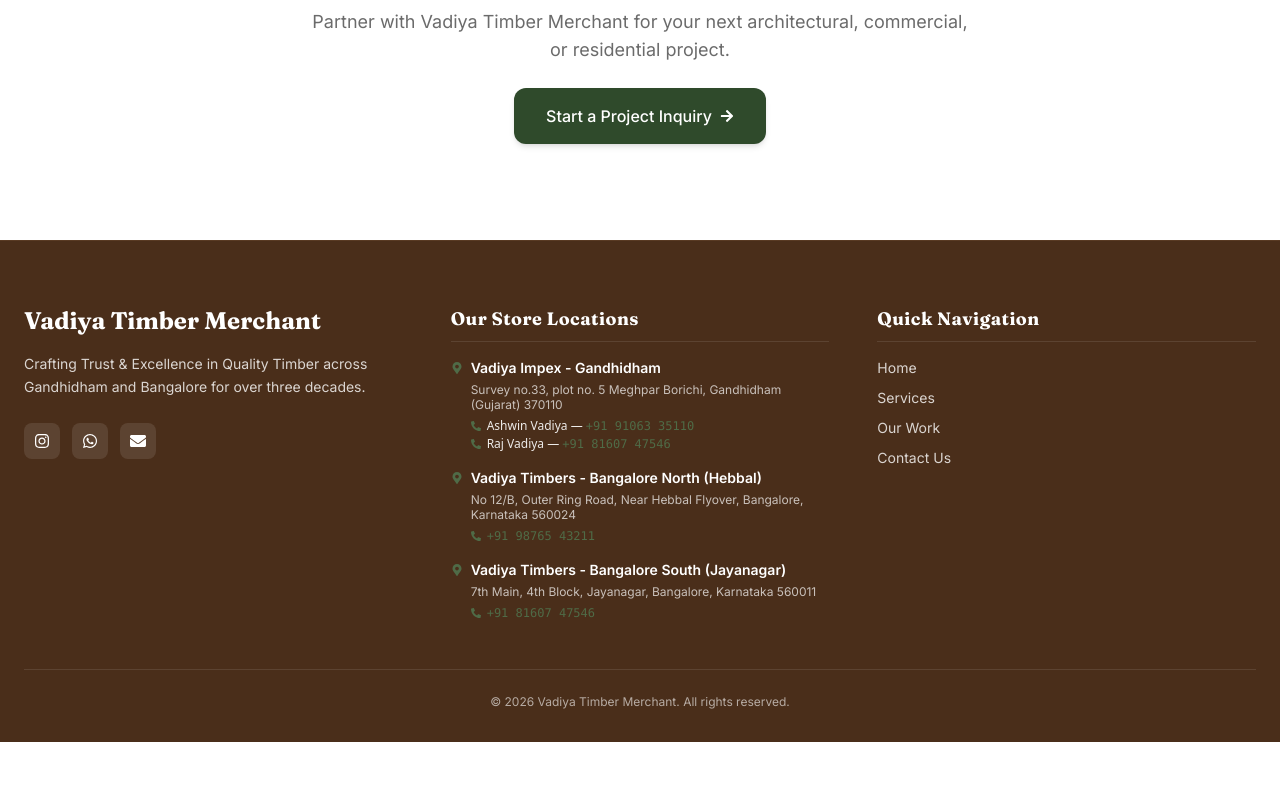
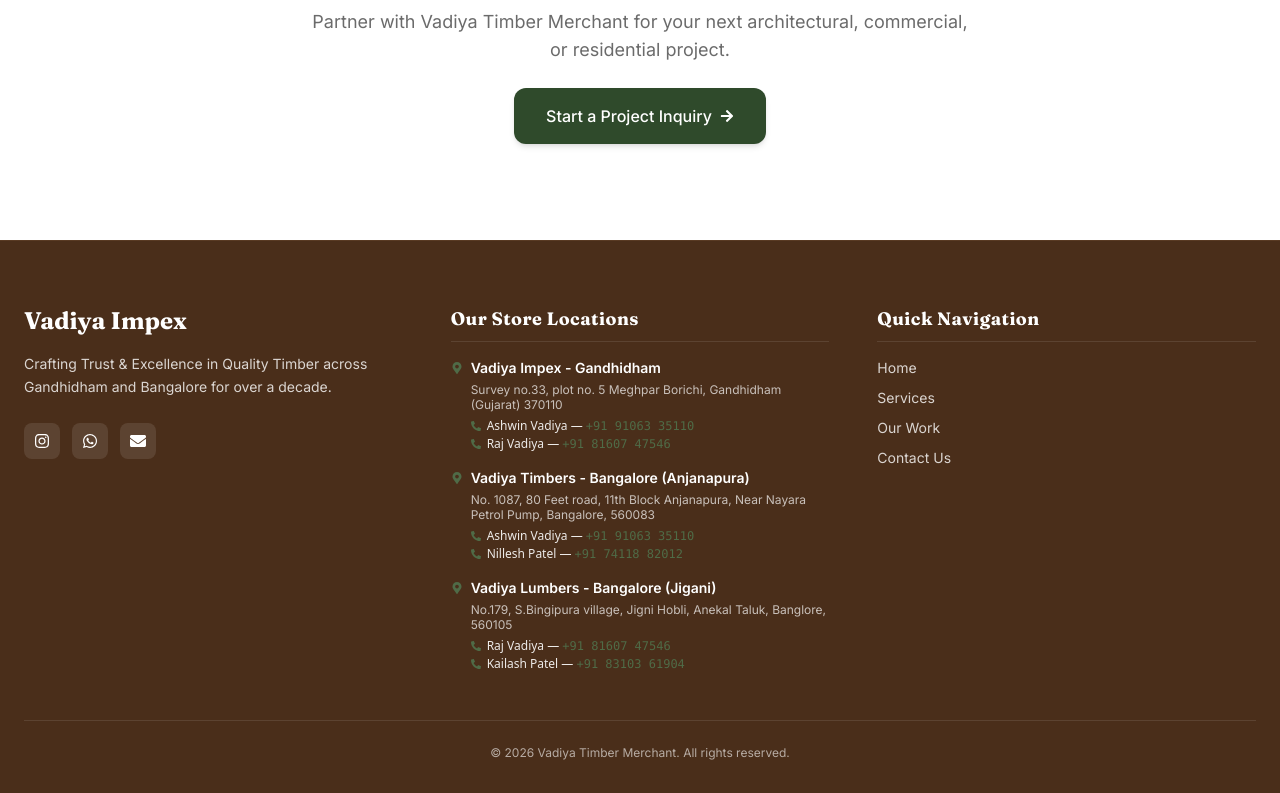
Before and after one commit to prathamp-cyber/Vadiya-Timber, a React (Vite) app: page /our-work in a window 1280 px wide. Shown: the part 1094-1887 px from the top of the page. Before the commit the page ends 1836 px from the top, so only its background shows below. Built offline with nearby package versions, Linux system fonts and the light colour scheme.

Commit message:
Update store addresses, contact information, branding, mobile responsiveness, and hero GST layout

```diff
--- a/src/components/Footer.jsx
+++ b/src/components/Footer.jsx
@@ -1,9 +1,17 @@
-import React from 'react';
+import React, { useState } from 'react';
 import { Link } from 'react-router-dom';
 import { FaInstagram, FaWhatsapp, FaEnvelope, FaMapMarkerAlt, FaPhoneAlt } from 'react-icons/fa';
 import { stores } from '../data/stores';
 
 export default function Footer() {
+  const [tooltip, setTooltip] = useState(null);
+
+  const handleComingSoon = (e, type) => {
+    e.preventDefault();
+    setTooltip(type);
+    setTimeout(() => setTooltip(null), 2500);
+  };
+
   return (
     <footer
       className="bg-brown-walnut text-background-secondary pt-16 pb-8 px-6 border-t border-brown-tan/30"
@@ -15,40 +23,63 @@ export default function Footer() {
         <div className="space-y-4">
           <div className="flex items-center gap-3">
             <h3 className="font-heading text-2xl font-bold text-white">
-              Vadiya Timber Merchant
+              Vadiya Impex
             </h3>
           </div>
           <p className="font-body text-white/80 text-sm leading-relaxed max-w-sm">
-            Crafting Trust & Excellence in Quality Timber across Gandhidham and Bangalore for over three decades.
+            Crafting Trust & Excellence in Quality Timber across Gandhidham and Bangalore for over a decade.
           </p>
 
           {/* Social Icons */}
-          <div className="pt-2 flex items-center gap-3">
+          <div className="pt-2 flex items-center gap-3 relative">
+            {/* Instagram Icon with Coming Soon Tooltip */}
+            <div className="relative inline-block">
+              <button
+                type="button"
+                onClick={(e) => handleComingSoon(e, 'Instagram')}
+                title="Instagram coming soon"
+                aria-label="Instagram coming soon"
+                className="w-9 h-9 rounded-lg bg-white/10 hover:bg-green-deep flex items-center justify-center text-white transition-colors duration-200 cursor-pointer"
+              >
+                <FaInstagram className="w-4 h-4" />
+              </button>
+              {tooltip === 'Instagram' && (
+                <div className="absolute bottom-full left-1/2 -translate-x-1/2 mb-2 px-2.5 py-1 text-xs font-medium text-white bg-black/90 rounded shadow-md whitespace-nowrap z-50 pointer-events-none">
+                  Instagram coming soon
+                  <div className="absolute top-full left-1/2 -translate-x-1/2 border-4 border-transparent border-t-black/90" />
+                </div>
+              )}
+            </div>
+
+            {/* WhatsApp Click-to-Chat Link */}
             <a
-              href="https://instagram.com"
+              href="https://wa.me/919106335110?text=Hi%2C%20I%27m%20interested%20in%20learning%20more%20about%20Vadiya%20Impex%27s%20timber%20services."
               target="_blank"
-              rel="noreferrer"
-              aria-label="Instagram"
-              className="w-9 h-9 rounded-lg bg-white/10 hover:bg-green-deep flex items-center justify-center text-white transition-colors duration-200"
-            >
-              <FaInstagram className="w-4 h-4" />
-            </a>
-            <a
-              href="https://wa.me/919106335110"
-              target="_blank"
-              rel="noreferrer"
+              rel="noopener noreferrer"
               aria-label="WhatsApp"
               className="w-9 h-9 rounded-lg bg-white/10 hover:bg-green-deep flex items-center justify-center text-white transition-colors duration-200"
             >
               <FaWhatsapp className="w-4 h-4" />
             </a>
-            <a
-              href="mailto:contact@vadiyatimbers.com"
-              aria-label="Email"
-              className="w-9 h-9 rounded-lg bg-white/10 hover:bg-green-deep flex items-center justify-center text-white transition-colors duration-200"
-            >
-              <FaEnvelope className="w-4 h-4" />
-            </a>
+
+            {/* Email Icon with Coming Soon Tooltip */}
+            <div className="relative inline-block">
+              <button
+                type="button"
+                onClick={(e) => handleComingSoon(e, 'Email')}
+                title="Email coming soon"
+                aria-label="Email coming soon"
+                className="w-9 h-9 rounded-lg bg-white/10 hover:bg-green-deep flex items-center justify-center text-white transition-colors duration-200 cursor-pointer"
+              >
+                <FaEnvelope className="w-4 h-4" />
+              </button>
+              {tooltip === 'Email' && (
+                <div className="absolute bottom-full left-1/2 -translate-x-1/2 mb-2 px-2.5 py-1 text-xs font-medium text-white bg-black/90 rounded shadow-md whitespace-nowrap z-50 pointer-events-none">
+                  Email coming soon
+                  <div className="absolute top-full left-1/2 -translate-x-1/2 border-4 border-transparent border-t-black/90" />
+                </div>
+              )}
+            </div>
           </div>
         </div>
 
--- a/src/components/Navbar.jsx
+++ b/src/components/Navbar.jsx
@@ -61,13 +61,20 @@ export default function Navbar() {
         }`}
     >
       <div className="max-w-content mx-auto px-6 h-20 flex items-center justify-between">
-        {/* Left: Brand Logo Text */}
-        <Link to="/" className="flex items-center gap-3 group">
+        {/* Left: Brand Logo Text & GST */}
+        <Link to="/" className="flex flex-col text-left group">
           <span
             className={`font-heading text-xl md:text-2xl font-bold tracking-tight transition-colors duration-300 ${isTransparent ? 'text-white' : 'text-brown-walnut'
               }`}
           >
             Vadiya Impex
+          </span>
+          <span
+            className={`font-body text-[11px] sm:text-xs font-medium tracking-wide transition-colors duration-300 leading-tight pt-0.5 ${isTransparent ? 'text-white/80' : 'text-text-muted'
+              }`}
+            style={isTransparent ? { textShadow: '0 1px 4px rgba(0,0,0,0.5)' } : {}}
+          >
+            GST No. 24AASFV6101B1ZF
           </span>
         </Link>
 
--- a/src/data/stores.js
+++ b/src/data/stores.js
@@ -44,16 +44,22 @@ export const stores = [
   },
   {
     id: "bangalore-1",
-    name: "Vadiya Timbers - Bangalore North (Hebbal)",
+    name: "Vadiya Timbers - Bangalore (Anjanapura)",
     city: "Bangalore",
-    address: "No 12/B, Outer Ring Road, Near Hebbal Flyover, Bangalore, Karnataka 560024",
-    phone: "+91 98765 43211",
+    address: "No. 1087, 80 Feet road, 11th Block Anjanapura, Near Nayara Petrol Pump, Bangalore, 560083",
+    fullAddress: "No. 1087, 80 Feet road, 11th Block Anjanapura, Near Nayara Petrol Pump, Bangalore, 560083",
+    contactName: "Ashwin Vadiya",
+    phone: "+91 91063 35110",
+    contacts: [
+      { name: "Ashwin Vadiya", phone: "+91 91063 35110" },
+      { name: "Nillesh Patel", phone: "+91 74118 82012" }
+    ],
     tagline: "Architectural & Hardwood Showroom",
-    description: "Serving North Bangalore's architects, interior designers, and luxury builders with handpicked Burmese teak, Honne, and engineered wood planks.",
+    description: "Serving Bangalore's architects, interior designers, and luxury builders with handpicked Burmese teak, Honne, and engineered wood planks.",
     longDescription: [
-      "Strategically situated along the Outer Ring Road near Hebbal Flyover, our Bangalore North showroom caters to the capital's top architects, luxury residential builders, and commercial space designers. This experience center showcases curated selections of seasoned Burmese Teak, Honne, Sal, and exotic imported hardwoods.",
+      "Strategically situated along 80 Feet Road in Anjanapura, our Bangalore showroom caters to the capital's top architects, luxury residential builders, and commercial space designers. This experience center showcases curated selections of seasoned Burmese Teak, Honne, Sal, and exotic imported hardwoods.",
       "The showroom features full-scale mockups of architectural wood ceiling paneling, floating teak stairs, solid hardwood flooring, and custom acoustic wall cladding. Clients can inspect live wood grain samples, touch natural oil finishes, and work directly with our timber consultants to specify exact dimensions for luxury villas and corporate projects.",
-      "With an integrated staging warehouse attached to the showroom, Hebbal provides rapid site deliveries and cut-to-spec edge profiling services throughout North Bangalore, Yelahanka, and the airport corridor."
+      "With an integrated staging warehouse attached to the showroom, Anjanapura provides rapid site deliveries and cut-to-spec edge profiling services throughout Bangalore and nearby corridors."
     ],
     image: "/images/bangalore-1.jpg",
     images: [
@@ -76,20 +82,26 @@ export const stores = [
       { label: "Premium Veneers", icon: "FaLayerGroup" },
       { label: "On-Site Staging", icon: "FaTruck" }
     ],
-    mapsUrl: "https://www.google.com/maps/search/?api=1&query=Outer+Ring+Road+Hebbal+Bangalore+Karnataka",
-    embedMapUrl: "https://maps.google.com/maps?q=Hebbal%20Outer%20Ring%20Road%20Bangalore&t=&z=14&ie=UTF8&iwloc=&output=embed"
+    mapsUrl: "https://www.google.com/maps/search/?api=1&query=11th+Block+Anjanapura+Near+Nayara+Petrol+Pump+Bangalore+560083",
+    embedMapUrl: "https://maps.google.com/maps?q=11th%20Block%20Anjanapura%20Near%20Nayara%20Petrol%20Pump%20Bangalore&t=&z=14&ie=UTF8&iwloc=&output=embed"
   },
   {
     id: "bangalore-2",
-    name: "Vadiya Timbers - Bangalore South (Jayanagar)",
+    name: "Vadiya Lumbers - Bangalore (Jigani)",
     city: "Bangalore",
-    address: "7th Main, 4th Block, Jayanagar, Bangalore, Karnataka 560011",
+    address: "No.179, S.Bingipura village, Jigni Hobli, Anekal Taluk, Banglore, 560105",
+    fullAddress: "No.179, S.Bingipura village, Jigni Hobli, Anekal Taluk, Banglore, 560105",
+    contactName: "Raj Vadiya",
     phone: "+91 81607 47546",
+    contacts: [
+      { name: "Raj Vadiya", phone: "+91 81607 47546" },
+      { name: "Kailash Patel", phone: "+91 83103 61904" }
+    ],
     tagline: "Retail & Interior Wood Craft Store",
     description: "Specializing in high-grade furniture timber, solid wood doors, and tailored wood cuts for home renovations and bespoke carpentry.",
     longDescription: [
-      "Located in the vibrant heart of Jayanagar 4th Block, our South Bangalore retail store is dedicated to interior wood crafting, home renovation timber, and bespoke carpentry supplies. Designed with an inviting, tactile layout, homeowners and master carpenters can select premium grade wood cuts for custom doors, window frames, and heirloom furniture.",
-      "Our Jayanagar facility maintains an extensive stock of seasoned Teak wood door frames, flush doors, decorative timber beads, and furniture-grade planks ready for immediate pickup or localized delivery across South Bangalore, JP Nagar, and Koramangala.",
+      "Located in Jigani Industrial Area, our Bangalore store is dedicated to interior wood crafting, home renovation timber, and bespoke carpentry supplies. Designed with an inviting, tactile layout, homeowners and master carpenters can select premium grade wood cuts for custom doors, window frames, and heirloom furniture.",
+      "Our Jigani facility maintains an extensive stock of seasoned Teak wood door frames, flush doors, decorative timber beads, and furniture-grade planks ready for immediate pickup or localized delivery across Bangalore, Electronic City, and Anekal.",
       "Our in-store woodcraft specialists provide technical advice on timber selection, oil polishing techniques, moisture content testing, and custom edge chamfering, ensuring every home woodworking project is built to last for generations."
     ],
     image: "/images/bangalore-2.jpg",
@@ -113,7 +125,7 @@ export const stores = [
       { label: "Furniture Grade Wood", icon: "FaCubes" },
       { label: "Polish & Treatment Advice", icon: "FaAward" }
     ],
-    mapsUrl: "https://www.google.com/maps/search/?api=1&query=4th+Block+Jayanagar+Bangalore+Karnataka",
-    embedMapUrl: "https://maps.google.com/maps?q=Jayanagar%204th%20Block%20Bangalore&t=&z=14&ie=UTF8&iwloc=&output=embed"
+    mapsUrl: "https://www.google.com/maps/search/?api=1&query=Jigani+Industrial+Area+Bangalore+Karnataka",
+    embedMapUrl: "https://maps.google.com/maps?q=Jigani%20Industrial%20Area%20Bangalore&t=&z=14&ie=UTF8&iwloc=&output=embed"
   }
 ];
--- a/src/index.css
+++ b/src/index.css
@@ -11,12 +11,14 @@
   --color-brown-tan: #7A5738;
 }
 
-body {
+html, body {
   font-family: var(--font-body);
   color: #2B2B2B;
   background-color: #FFFFFF;
   margin: 0;
   padding: 0;
+  overflow-x: hidden;
+  max-width: 100vw;
   -webkit-font-smoothing: antialiased;
 }
 
--- a/src/pages/Home.jsx
+++ b/src/pages/Home.jsx
@@ -39,40 +39,16 @@ export default function Home() {
 
   const timberSpecies = [
     {
-      id: "burmese-teak",
-      name: "Burmese Teak",
+      id: "burma-border",
+      name: "Burma Border",
       image: "/images/gallery-4.jpg",
       note: "Prized for exceptional natural oils, rich golden grain, and unmatched weather resistance."
     },
     {
-      id: "honne",
-      name: "Honne (Merbau)",
+      id: "teak-wood",
+      name: "Teak wood",
       image: "/images/gallery-2.jpg",
       note: "Renowned for high structural density, deep reddish-brown tones, and termite resistance."
-    },
-    {
-      id: "sal-wood",
-      name: "Sal Wood",
-      image: "/images/gallery-1.jpg",
-      note: "Heavy-duty structural hardwood ideal for heavy beams, door frames, and outdoor construction."
-    },
-    {
-      id: "pine-wood",
-      name: "Imported Softwood & Pine",
-      image: "/images/gallery-5.jpg",
-      note: "Uniform, lightweight timber ideal for interior joinery, framework, and packaging."
-    },
-    {
-      id: "sheesham",
-      name: "Rosewood (Sheesham)",
-      image: "/images/gallery-3.jpg",
-      note: "Exotic dark-grained hardwood crafted for luxury heirloom furniture and decorative panels."
-    },
-    {
-      id: "architectural-decking",
-      name: "Engineered Decking Planks",
-      image: "/images/project-decking.jpg",
-      note: "Kiln-seasoned tongue-and-groove planks treated for outdoor pool decks and pergolas."
     }
   ];
 
@@ -91,7 +67,7 @@ export default function Home() {
     },
     {
       id: 3,
-      quote: "The solid teak door frames and customized interior mouldings from their Jayanagar store elevated our entire home renovation. Exceptional timber craftsmanship!",
+      quote: "The solid teak door frames and customized interior mouldings from their Jigni store elevated our entire home renovation. Exceptional timber craftsmanship!",
       client: "Priya Sundaram",
       role: "Interior Designer & Homeowner, Bangalore"
     }
@@ -109,17 +85,6 @@ export default function Home() {
           backgroundRepeat: 'no-repeat',
         }}
       >
-        {/* GST Number Header - Left aligned with Navbar Logo */}
-        <div className="w-full max-w-content mx-auto text-left relative z-10 pt-2 sm:pt-4">
-          <motion.div
-            variants={revealItemVariants}
-            className="font-body text-xs sm:text-sm text-white/80 font-medium tracking-wide"
-            style={{ textShadow: '0 1px 4px rgba(0,0,0,0.5)' }}
-          >
-            GST No. 24AASFV6101B1ZF
-          </motion.div>
-        </div>
-
         {/* Center Hero Content */}
         <div className="max-w-4xl mx-auto space-y-6 relative z-10 px-4 py-8 my-auto text-center">
           {/* Item 2 in Reveal Sequence: Hero Headline */}
@@ -185,14 +150,14 @@ export default function Home() {
                 <div className="aspect-16/10 bg-neutral-100 overflow-hidden border-b border-neutral-100">
                   <img
                     src={store.image}
-                    alt={store.id === 'gandhidham' ? 'VADIYA IMPEX' : store.name}
+                    alt={store.name}
                     className="w-full h-full object-cover"
                   />
                 </div>
                 {/* Store Card Content */}
                 <div className="p-6 md:p-8 space-y-3">
                   <h3 className="font-heading text-xl md:text-2xl font-bold text-brown-walnut leading-snug">
-                    {store.id === 'gandhidham' ? 'VADIYA IMPEX' : store.name}
+                    {store.name}
                   </h3>
                   <p className="font-body text-text-muted text-sm leading-relaxed">
                     {store.tagline}
@@ -222,10 +187,10 @@ export default function Home() {
       >
         <div className="max-w-3xl mx-auto text-center space-y-4">
           <h2 className="font-heading text-2xl md:text-4xl font-bold text-brown-walnut">
-            About Vadiya Timber Merchant
+            About Vadiya Impex Merchant
           </h2>
           <p className="font-body text-text-muted text-base md:text-lg leading-relaxed">
-            Vadiya Timber Merchant is a premier timber importer and primary processor headquartered in Gandhidham with specialized architectural showrooms in Bangalore. For over 30 years, we have supplied master craftsmen, architects, and builders with certified high-grade teak, hardwoods, and precision-sawn timber. Our unwavering commitment to sustainability, structural integrity, and tailored client service makes us a trusted leader across India.
+            Vadiya Impex Merchant is a premier timber importer and primary processor headquartered in Gandhidham with specialized architectural showrooms in Bangalore. For over 10 years, we have supplied master craftsmen, architects, and builders with certified high-grade teak, hardwoods, and precision-sawn timber. Our unwavering commitment to sustainability, structural integrity, and tailored client service makes us a trusted leader across India.
           </p>
         </div>
       </motion.section>
@@ -302,7 +267,7 @@ export default function Home() {
           </div>
 
           {/* Timber Cards Showcase Grid */}
-          <div className="grid grid-cols-1 sm:grid-cols-2 lg:grid-cols-3 gap-6 md:gap-8">
+          <div className="grid grid-cols-1 md:grid-cols-2 gap-6 md:gap-8 max-w-4xl mx-auto">
             {timberSpecies.map((timber, idx) => (
               <motion.div
                 key={timber.id}
@@ -391,7 +356,7 @@ export default function Home() {
         <div className="max-w-content mx-auto grid grid-cols-1 md:grid-cols-3 gap-8 text-center">
           <div className="space-y-1">
             <h3 className="font-heading text-4xl md:text-5xl font-bold tracking-tight">
-              30+ Years
+              10+ Years
             </h3>
             <p className="font-body text-white/85 text-sm md:text-base font-medium">
               Industry Experience & Legacy
--- a/src/pages/OurWork.jsx
+++ b/src/pages/OurWork.jsx
@@ -45,7 +45,7 @@ export default function OurWork() {
       id: 4,
       title: "Corporate Slat Wall & Reception",
       category: "Commercial",
-      location: "Bangalore North",
+      location: "Bangalore (Anjanapura)",
       image: "/images/project-office.jpg",
       aspectRatio: "aspect-16/10",
       description: "Custom teak wood acoustic slat wall cladding and sculpted solid timber reception desk for a tech corporate headquarters."
@@ -63,7 +63,7 @@ export default function OurWork() {
       id: 6,
       title: "Architectural Hardwood Showroom",
       category: "Architectural",
-      location: "Hebbal Showroom",
+      location: "Anjanapura Showroom",
       image: "/images/bangalore-1.jpg",
       aspectRatio: "aspect-3/4",
       description: "A showcase of Burmese teak flooring samples, custom moulding edge profiles, and exotic hardwood wall cladding mockups."
@@ -72,7 +72,7 @@ export default function OurWork() {
       id: 7,
       title: "Bespoke Woodcraft & Solid Door Center",
       category: "Residential",
-      location: "Jayanagar, Bangalore",
+      location: "Jigni, Bangalore",
       image: "/images/bangalore-2.jpg",
       aspectRatio: "aspect-16/10",
       description: "Tailored timber cuts for luxury home renovation, solid entrance doors, and handcrafted wooden furniture displays."
@@ -99,7 +99,7 @@ export default function OurWork() {
       id: 10,
       title: "Exotic Hardwood Veneer & Cladding Display",
       category: "Architectural",
-      location: "Bangalore North",
+      location: "Bangalore (Anjanapura)",
       image: "/images/gallery-3.jpg",
       aspectRatio: "aspect-16/10",
       description: "High-grade decorative wood veneers and architectural timber panel displays for commercial interior design projects."
@@ -117,7 +117,7 @@ export default function OurWork() {
       id: 12,
       title: "Bespoke Furniture Joinery & Wood Cuts",
       category: "Commercial",
-      location: "Bangalore South",
+      location: "Bangalore (Jigni)",
       image: "/images/gallery-5.jpg",
       aspectRatio: "aspect-3/4",
       description: "Finely sanded furniture-grade teak wood planks and joinery cuts for boutique hotel and restaurant interiors."
@@ -337,7 +337,7 @@ export default function OurWork() {
 
           <div className="space-y-1">
             <h3 className="font-heading text-4xl md:text-5xl font-bold tracking-tight">
-              30+ Years
+              10+ Years
             </h3>
             <p className="font-body text-white/85 text-sm md:text-base font-medium">
               Unrivaled Mastery in Teak Import & Sizing
--- a/src/pages/Services.jsx
+++ b/src/pages/Services.jsx
@@ -193,7 +193,7 @@ export default function Services() {
         <div className="max-w-content mx-auto text-center space-y-12">
           <div className="space-y-3">
             <h2 className="font-heading text-3xl md:text-4xl font-bold">
-              Why Choose Vadiya Timber Merchant
+              Why Choose Vadiya Impex
             </h2>
             <p className="font-body text-white/85 text-base max-w-xl mx-auto">
               Three decades of timber expertise, direct port importing, and uncompromised quality standards.
```
Also changed, not shown: src/pages/Contact.jsx (+22 -9 lines).
